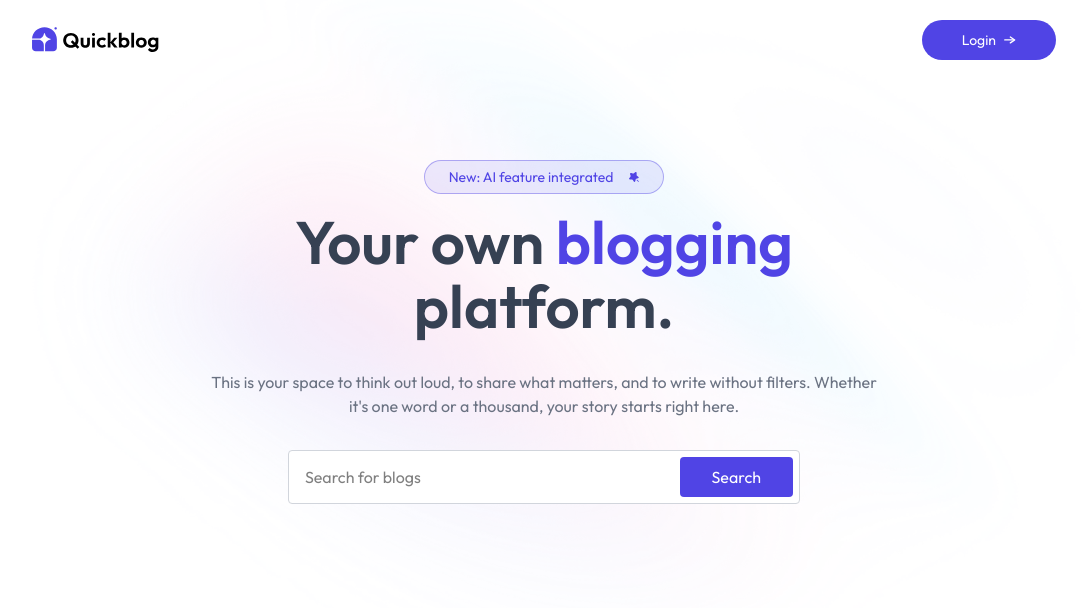
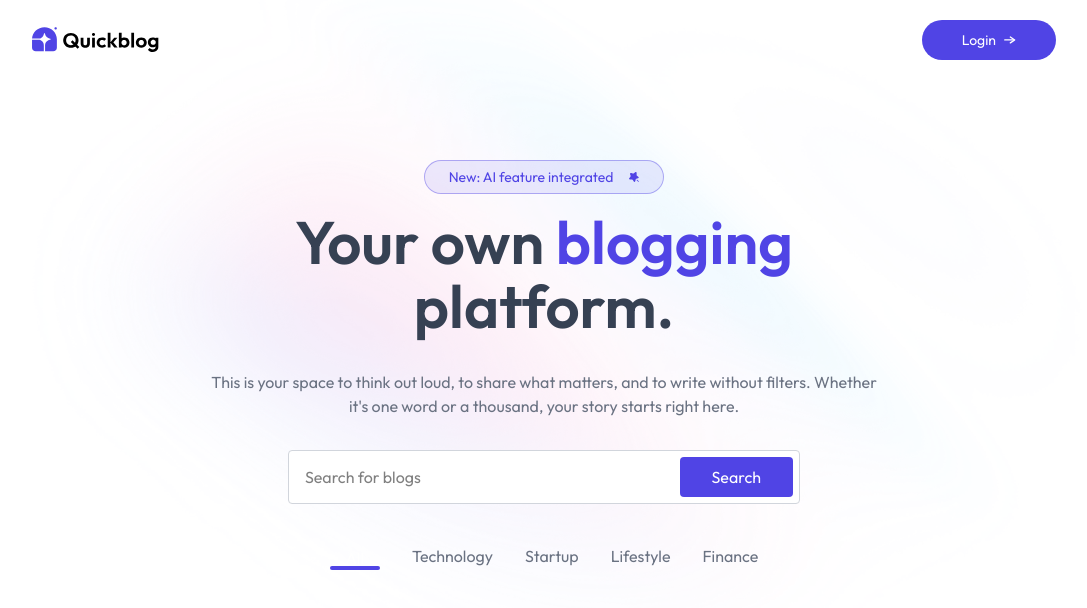
Before and after one commit to ArielBlas/blog-ai, a React (Vite) app: page / in a window 1280 px wide. Shown: the top 608 px of the page, without its empty margins (96-1183 px from the left). Built offline with nearby package versions, Linux system fonts and the light colour scheme.

Commit message:
feat: blogList component

```diff
--- a/package.json
+++ b/package.json
@@ -11,6 +11,7 @@
   },
   "dependencies": {
     "@tailwindcss/vite": "^4.1.8",
+    "motion": "^12.16.0",
     "react": "^19.1.0",
     "react-dom": "^19.1.0",
     "react-router-dom": "^7.6.1",
--- /dev/null
+++ b/src/components/BlogList.tsx
@@ -0,0 +1,34 @@
+import React, { useState } from "react";
+import { motion } from "motion/react";
+import { blogCategories } from "../assets/assets";
+
+const BlogList = () => {
+  const [menu, setMenu] = useState<string>("All");
+  return (
+    <div>
+      <div className="flex justify-center gap-4 sm:gap-8 my-10 relative">
+        {blogCategories.map((item) => (
+          <div key={item} onClick={() => setMenu(item)} className="relative">
+            <button
+              className={`cursor-pointer text-gray-500 ${
+                menu === item && "text-white px-4 pt-0.5"
+              }`}
+            >
+              {item}
+              {menu === item && (
+                <motion.div
+                  layoutId="underline"
+                  transition={{ type: "spring", stiffness: 500, damping: 30 }}
+                  className="absolute left-0 right-0 bottom-0 h-1 bg-primary rounded-full"
+                ></motion.div>
+              )}
+            </button>
+          </div>
+        ))}
+      </div>
+      <div>{/* Blog cards */}</div>
+    </div>
+  );
+};
+
+export default BlogList;
--- a/src/pages/Home.tsx
+++ b/src/pages/Home.tsx
@@ -1,12 +1,14 @@
 import React from "react";
 import Navbar from "../components/Navbar";
 import Header from "../components/Header";
+import BlogList from "../components/BlogList";
 
 const Home = () => {
   return (
     <>
       <Navbar />
       <Header />
+      <BlogList />
     </>
   );
 };
```
Also changed, not shown: 1 other file (tests, documents, lock files or other folders).
